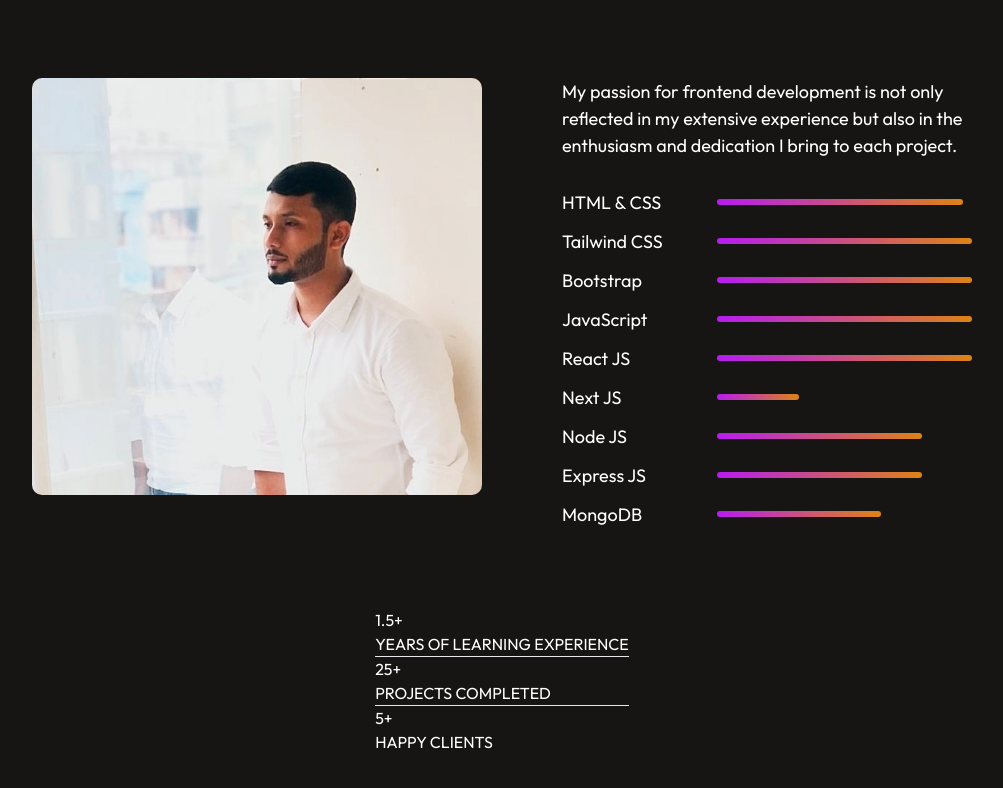
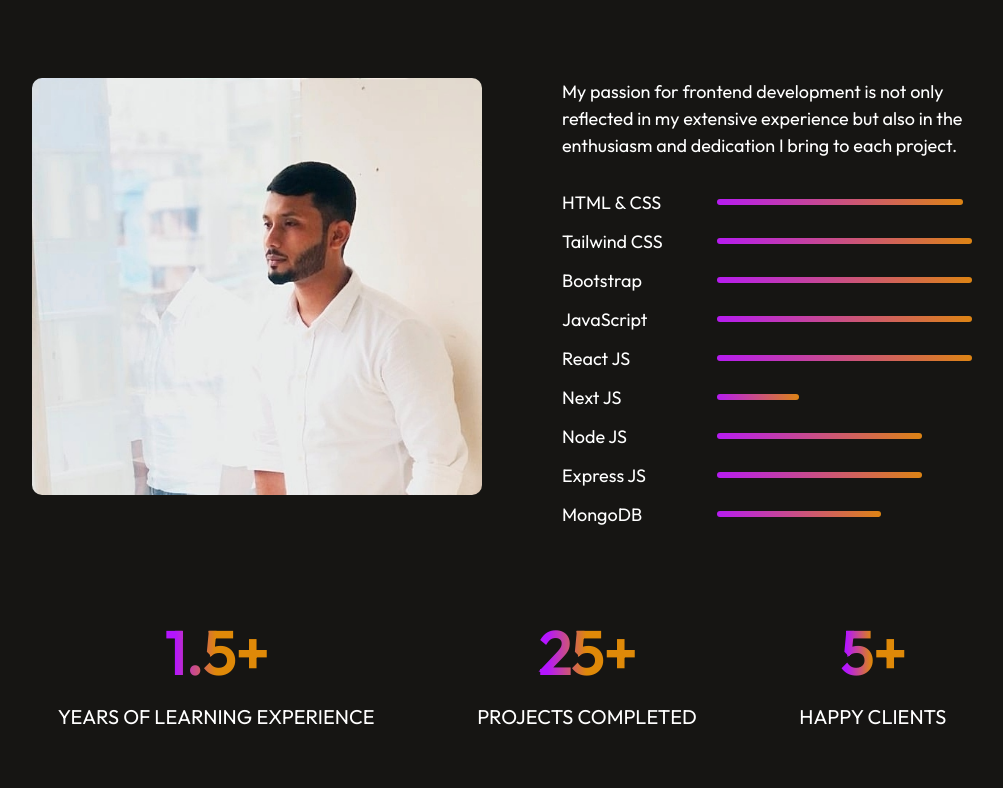
Before and after one commit to tonmoy3673/portfolio, a React (Vite) app: page / in a window 1280 px wide. Shown: the part 1002-1790 px from the top of the page, without its empty margins (138-1141 px from the left). Before the commit the page ends 1756 px from the top, so only its background shows below. Built offline with nearby package versions, Linux system fonts and the light colour scheme.

Commit message:
:bulb: completed about us section

```diff
--- a/src/Components/About/About.css
+++ b/src/Components/About/About.css
@@ -62,3 +62,37 @@
   border-radius: 50px;
   background: linear-gradient(264deg, #df8908 -5.09%, #b415ff 106.28%);
 }
+.about-achievements {
+  color: #fff;
+  display: flex;
+  width: 100%;
+  justify-content: space-around;
+  margin-bottom: 80px;
+}
+.about-achievement {
+  display: flex;
+  flex-direction: column;
+  align-items: center;
+  gap: 4px;
+  transition: 0.5s;
+}
+.about-achievement h1 {
+  font-size: 60px;
+  font-weight: 700;
+  background: linear-gradient(270deg, #df8908 50.41%, #b415ff 90.25%);
+  background-clip: text;
+  -webkit-background-clip: text;
+  -webkit-text-fill-color: transparent;
+}
+.about-achievement p {
+  font-size: 20px;
+  font-weight: 500;
+}
+.about-skill:hover {
+  transform: scale(1.06);
+  transition: 0.3s;
+}
+.about-achievement:hover {
+  transform: scale(1.12);
+  transition: 0.5s;
+}
--- a/src/Components/About/About.jsx
+++ b/src/Components/About/About.jsx
@@ -53,12 +53,12 @@
                     <h1>1.5+</h1>
                     <p>YEARS OF LEARNING EXPERIENCE</p>
                 </div>
-                <hr/>
+                <hr className='w-32'/>
                 <div className="about-achievement">
                     <h1>25+</h1>
                     <p>PROJECTS COMPLETED</p>
                 </div>
-                <hr/>
+                <hr className='w-32'/>
                 <div className="about-achievement">
                     <h1>5+</h1>
                     <p>HAPPY CLIENTS</p>
```
